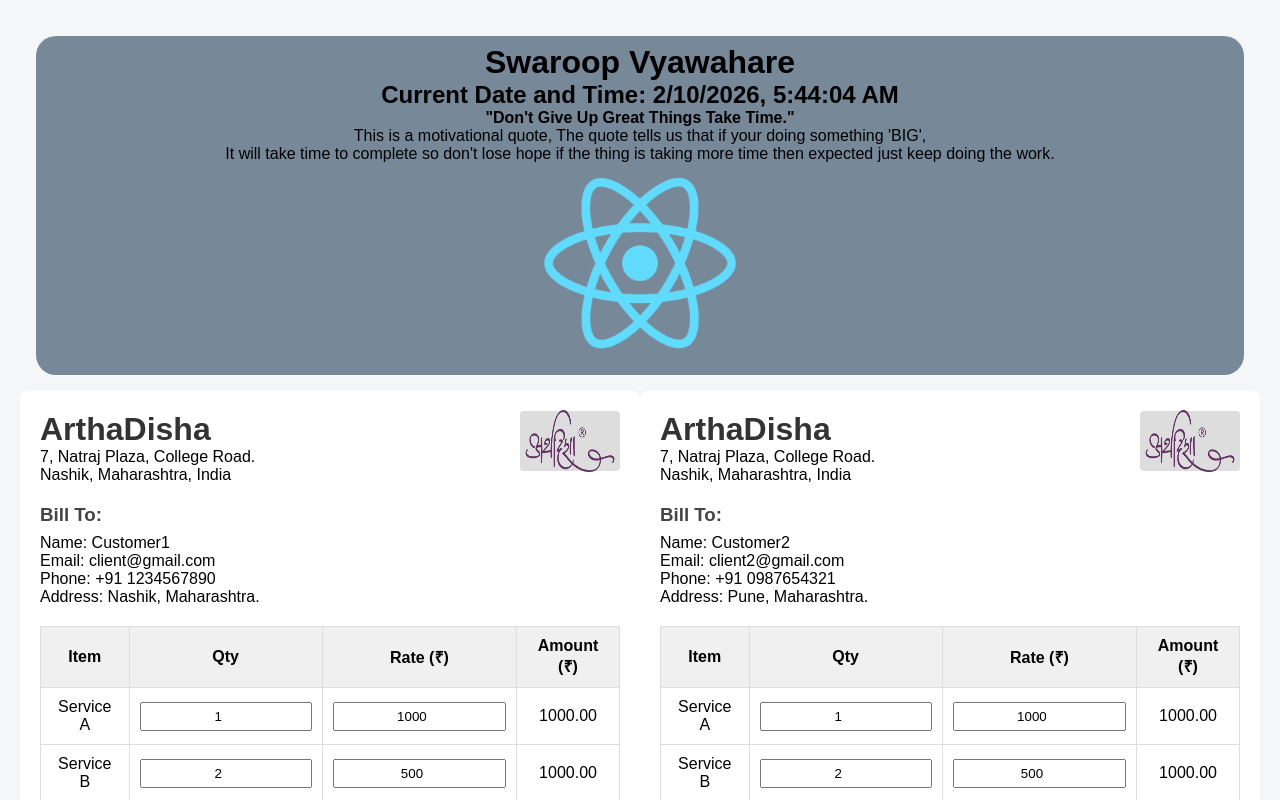
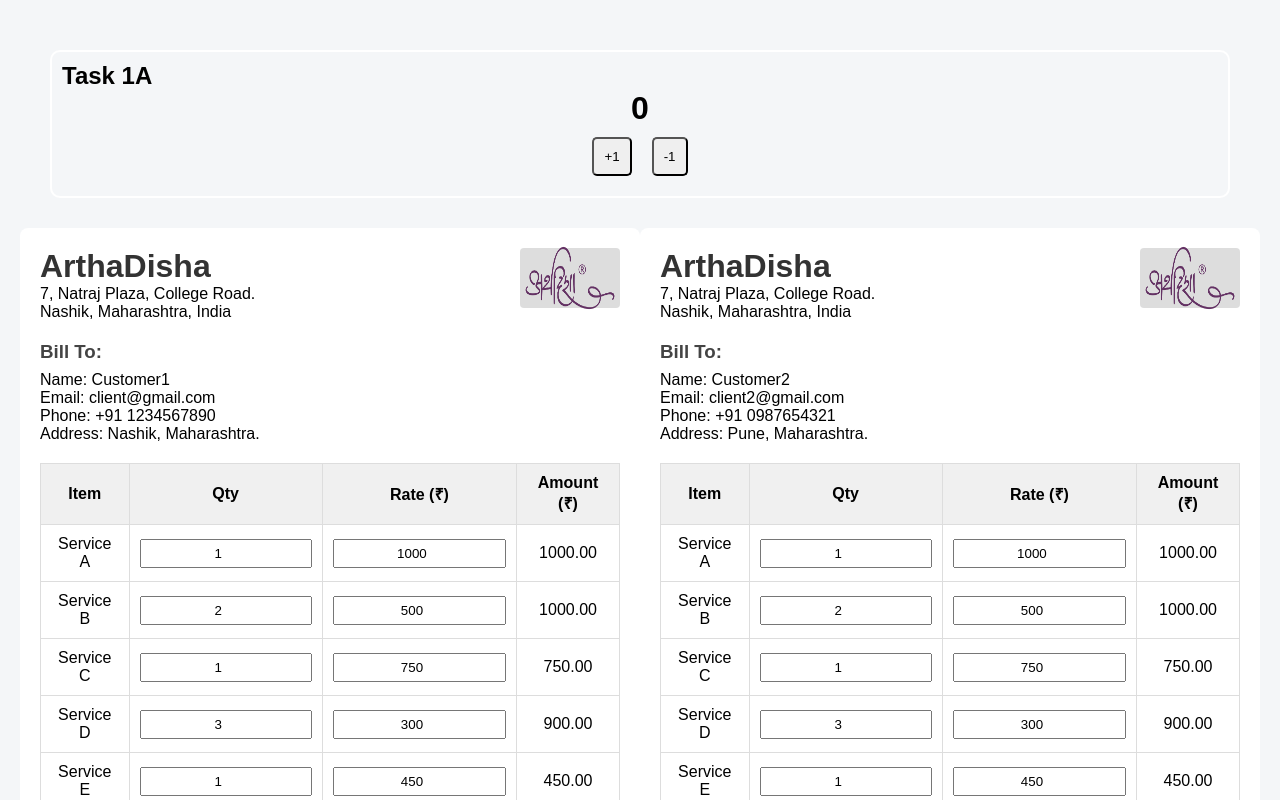
Before and after one commit to VSwaroop07/arthadisha-internship, a React (Create React App) app in the folder arthadisha-react-training/: page / in a window 1280 px wide. Shown: the top 800 px of the page. Built offline with nearby package versions, Linux system fonts and the light colour scheme.

Commit message:
( Task 1a) Added Counter App

```diff
--- a/arthadisha-react-training/src/App.js
+++ b/arthadisha-react-training/src/App.js
@@ -4,8 +4,9 @@ import ClientInfo from "./components/ClientInfo";
 import InvoiceTable from "./components/InvoiceTable";
 import InvoiceFooter from "./components/InvoiceFooter";
 import { useState } from "react";
+import CounterApp from "./components/hooks-practice/CounterApp";
 function App() {
-  const date = new Date();
+  // const date = new Date();
   const invoiceStyle = {
     maxWidth: "900px",
     margin: "auto",
@@ -26,7 +27,8 @@ function App() {
   });
   return (
     <>
-      <div
+      <CounterApp/>
+      {/* <div
         className="App"
         style={{ backgroundColor: "lightslategray", borderRadius: "20px" }}
       >
@@ -48,7 +50,7 @@ function App() {
             width={200}
           ></img>
         </div>
-      </div>
+      </div> */}
       <div style={{display:'flex'}}>
         <div style={invoiceStyle}>
           <CompanyHeader />
--- a/arthadisha-react-training/src/components/InvoiceFooter.jsx
+++ b/arthadisha-react-training/src/components/InvoiceFooter.jsx
@@ -25,7 +25,7 @@ const InvoiceFooter = ({totals}) => {
           <span>GST (18%)</span>
           <span id="gst">₹{(totals?.gst ?? 0).toFixed(2)}</span>
         </div>
-        <div class="grand-total" style={totalsDiv}>
+        <div className="grand-total" style={totalsDiv}>
           <span style={grantTotal}>Grand Total</span>
           <span style={grantTotal} id="grandTotal">₹{(totals?.grandTotal ?? 0).toFixed(2)}</span>
         </div>
--- /dev/null
+++ b/arthadisha-react-training/src/components/hooks-practice/CounterApp.jsx
@@ -0,0 +1,41 @@
+import React, { useState } from "react";
+
+const CounterApp = () => {
+  const [counter, setCounter] = useState(0);
+  const BtnStyle = {
+    margin: "10px",
+    padding: "10px",
+    borderRadius: "5px",
+  };
+  const box = {
+    border: "white 2px solid",
+    textAlign: "center",
+    gap: "13px",
+    margin: "30px",
+    padding: "10px",
+    borderRadius: "10px",
+  };
+  const decrease = () => {
+    if (counter > 0) {
+      setCounter(counter - 1);
+    }
+  };
+  return (
+    <div style={box}>
+      <h2 style={{textAlign: 'left'}}>Task 1A</h2>
+      <h1>{counter}</h1>
+      <button
+        type="button"
+        onClick={() => setCounter(counter + 1)}
+        style={BtnStyle}
+      >
+        +1
+      </button>
+      <button type="button" onClick={decrease} style={BtnStyle}>
+        -1
+      </button>
+    </div>
+  );
+};
+
+export default CounterApp;
```
